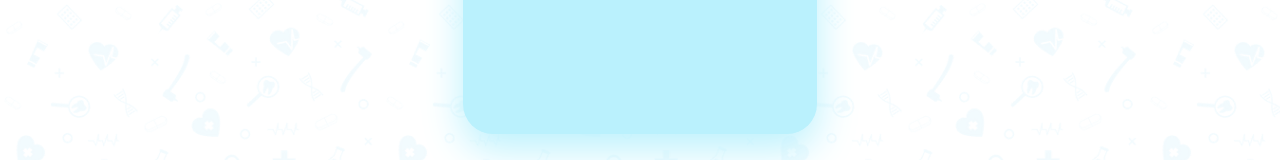
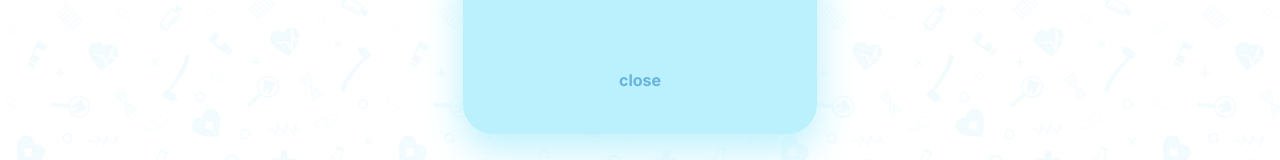
Before and after one commit to delurd/mantri-web, a Next.js app: page / in a window 1280 px wide. Shown: the part 443-603 px from the top of the page. Built offline with nearby package versions, Linux system fonts and the light colour scheme.

Commit message:
chore: update

```diff
--- a/src/app/page.tsx
+++ b/src/app/page.tsx
@@ -1,7 +1,18 @@
 import Image from 'next/image';
 import s from './page.module.css';
 
-export default function Home() {
+const getDataStatus = async () => {
+  let dataReturn = {};
+  const res = await fetch('http://localhost:3000/api/practice-status');
+  const json = await res.json();
+
+  const data = json.data;
+  return data;
+};
+
+export default async function Home() {
+  const data = await getDataStatus();
+
   return (
     <main>
       <div
@@ -29,7 +40,9 @@ export default function Home() {
               />
             </div>
           </div>
-          <div className={s.itemCenter} style={{flexDirection: 'column'}}></div>
+          <div className={s.itemCenter} style={{flexDirection: 'column'}}>
+            <b>{data.status}</b>
+          </div>
         </div>
       </div>
     </main>
```
